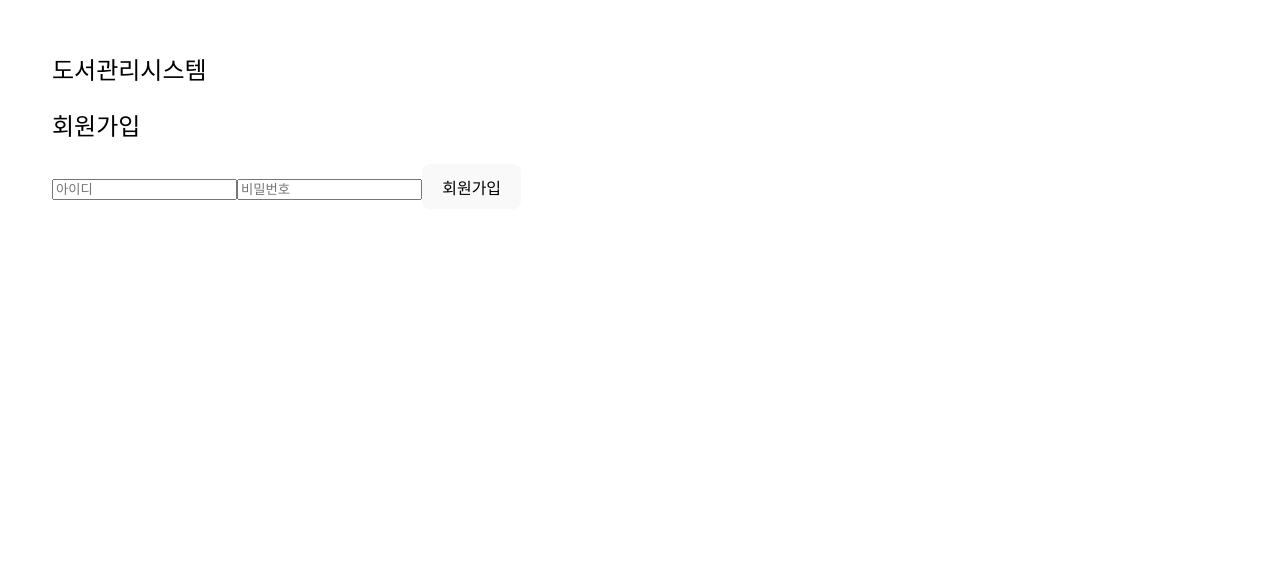
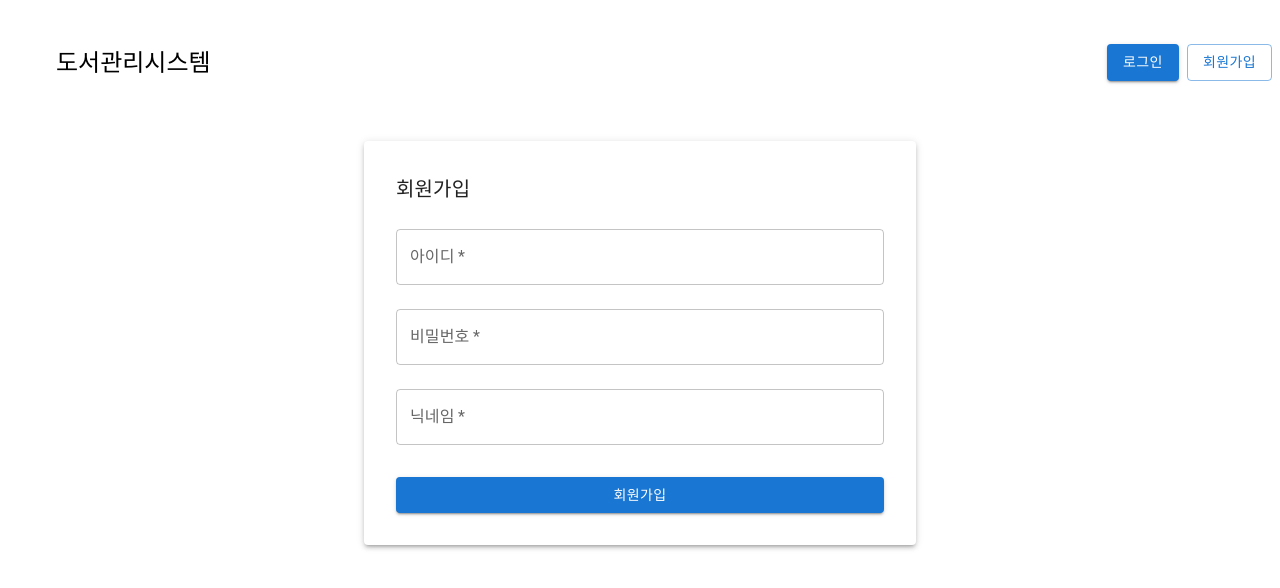
Before and after one commit to KTAIVLE-MINIPROJECT/React-Project, a React (Vite) app: page /signup in a window 1280 px wide. Shown: the top 588 px of the page. Built offline with nearby package versions, Linux system fonts and the light colour scheme.

Commit message:
로그인, 회원가입(닉네임) 폼 적용

```diff
--- a/src/components/MainHeader.jsx
+++ b/src/components/MainHeader.jsx
@@ -19,12 +19,12 @@ const MainHeader = () => {
         {user ? (
           <div className="user-info">
             <span className="welcome">{user?.nickname ?? user?.username}님 환영합니다</span>
-            <Button onClick={logout} className="auth-button" variant='contained' color='success'>로그아웃</Button>
+            <Button onClick={logout} className="auth-button" variant='contained'>로그아웃</Button>
           </div>
         ) : (
           <>
-            <Button onClick={() => navigate('/login')} className="auth-button" variant='contained' color='success'>로그인</Button>
-            <Button onClick={() => navigate('/signup')} className="auth-button" variant='outlined' color='success'>회원가입</Button>
+            <Button onClick={() => navigate('/login')} className="auth-button" variant='contained'>로그인</Button>
+            <Button onClick={() => navigate('/signup')} className="auth-button" variant='outlined'>회원가입</Button>
           </>
         )}
       </div>
--- a/src/main.jsx
+++ b/src/main.jsx
@@ -13,8 +13,8 @@ import SignUp from './pages/SignUp';       // ✅ 추가
 const router = createBrowserRouter([
   { path: '/', element: <MainLayout><App /></MainLayout> },
   { path: '/book', element: <MainLayout><Book /></MainLayout> },
-  { path: '/signup', element: <SignUp /> },
-  { path: '/login', element: <Login /> },
+  { path: '/signup', element: <MainLayout><SignUp /></MainLayout> },
+  { path: '/login', element: <MainLayout><Login /></MainLayout> },
   { path: '/book/register', element: <MainLayout><Register /></MainLayout> },
   { path: '*', element: <NotFound /> },
 ]);
--- a/src/pages/Login/index.jsx
+++ b/src/pages/Login/index.jsx
@@ -2,6 +2,14 @@ import React, { useState } from 'react';
 import { useNavigate, Link } from 'react-router-dom';
 import axios from 'axios';
 import { domain } from '../../const/http';
+import {
+  Container,
+  Box,
+  TextField,
+  Button,
+  Typography,
+  Paper,
+} from '@mui/material';
 
 export default function Login() {
   const navigate = useNavigate();
@@ -11,7 +19,6 @@ export default function Login() {
     const { name, value } = e.target;
     setFormData((prev) => ({ ...prev, [name]: value }));
   };
-
 
   const handleSubmit = async (e) => {
     e.preventDefault();
@@ -26,14 +33,37 @@ export default function Login() {
   };
 
   return (
-    <div style={{ padding: '20px' }}>
-      <Link to="/" style={{ fontSize: '1.5rem', fontWeight: 'bold', textDecoration: 'none', color: 'black' }}>도서관리시스템</Link>
-      <form onSubmit={handleSubmit} style={{ marginTop: '20px' }}>
-        <h2>로그인</h2>
-        <input name="username" value={formData.username} onChange={handleChange} placeholder="아이디" />
-        <input name="password" type="password" value={formData.password} onChange={handleChange} placeholder="비밀번호" />
-        <button type="submit">로그인</button>
-      </form>
-    </div>
+    <Container maxWidth="sm">
+      <Paper elevation={3} sx={{ p: 4, mt: 6 }}>
+        <Typography variant="h6" gutterBottom>
+          로그인
+        </Typography>
+
+        <Box component="form" onSubmit={handleSubmit} noValidate sx={{ mt: 1 }}>
+          <TextField
+            margin="normal"
+            fullWidth
+            name="username"
+            label="아이디"
+            value={formData.username}
+            onChange={handleChange}
+            required
+          />
+          <TextField
+            margin="normal"
+            fullWidth
+            name="password"
+            type="password"
+            label="비밀번호"
+            value={formData.password}
+            onChange={handleChange}
+            required
+          />
+          <Button type="submit" fullWidth variant="contained" sx={{ mt: 3 }}>
+            로그인
+          </Button>
+        </Box>
+      </Paper>
+    </Container>
   );
 }
--- a/src/pages/SignUp/index.jsx
+++ b/src/pages/SignUp/index.jsx
@@ -2,10 +2,22 @@ import React, { useState } from 'react';
 import { useNavigate, Link } from 'react-router-dom';
 import axios from 'axios';
 import { domain } from '../../const/http';
+import {
+    Container,
+    Box,
+    TextField,
+    Button,
+    Typography,
+    Paper,
+} from '@mui/material';
 
 export default function SignUp() {
     const navigate = useNavigate();
-  const [formData, setFormData] = useState({ username: '', password: '' });
+    const [formData, setFormData] = useState({
+        username: '',
+        password: '',
+        nickname: '',
+    });
 
     const handleChange = (e) => {
         const { name, value } = e.target;
@@ -24,14 +36,46 @@ export default function SignUp() {
     };
 
     return (
-    <div style={{ padding: '20px' }}>
-      <Link to="/" style={{ fontSize: '1.5rem', fontWeight: 'bold', textDecoration: 'none', color: 'black' }}>도서관리시스템</Link>
-      <form onSubmit={handleSubmit} style={{ marginTop: '20px' }}>
-        <h2>회원가입</h2>
-        <input name="username" value={formData.username} onChange={handleChange} placeholder="아이디" />
-        <input name="password" type="password" value={formData.password} onChange={handleChange} placeholder="비밀번호" />
-        <button type="submit">회원가입</button>
-      </form>
-    </div>
+        <Container maxWidth="sm">
+            <Paper elevation={3} sx={{ p: 4, mt: 6 }}>
+                <Typography variant="h6" gutterBottom>
+                    회원가입
+                </Typography>
+
+                <Box component="form" onSubmit={handleSubmit} noValidate sx={{ mt: 1 }}>
+                    <TextField
+                        margin="normal"
+                        fullWidth
+                        name="username"
+                        label="아이디"
+                        value={formData.username}
+                        onChange={handleChange}
+                        required
+                    />
+                    <TextField
+                        margin="normal"
+                        fullWidth
+                        name="password"
+                        type="password"
+                        label="비밀번호"
+                        value={formData.password}
+                        onChange={handleChange}
+                        required
+                    />
+                    <TextField
+                        margin="normal"
+                        fullWidth
+                        name="nickname"
+                        label="닉네임"
+                        value={formData.nickname}
+                        onChange={handleChange}
+                        required
+                    />
+                    <Button type="submit" fullWidth variant="contained" sx={{ mt: 3 }}>
+                        회원가입
+                    </Button>
+                </Box>
+            </Paper>
+        </Container>
     );
 }
```
Lines whose indentation alone changed are shown as unchanged.
